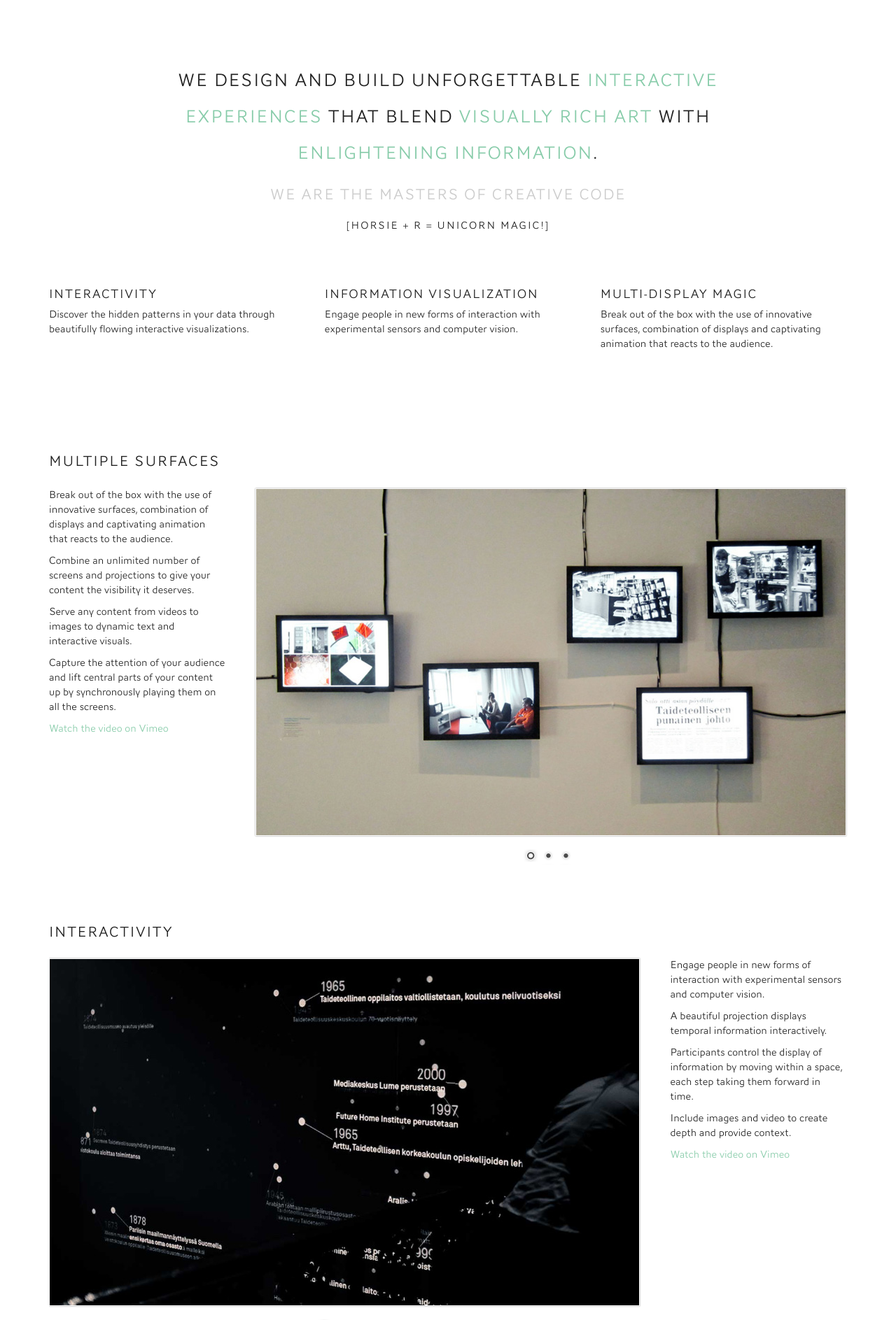
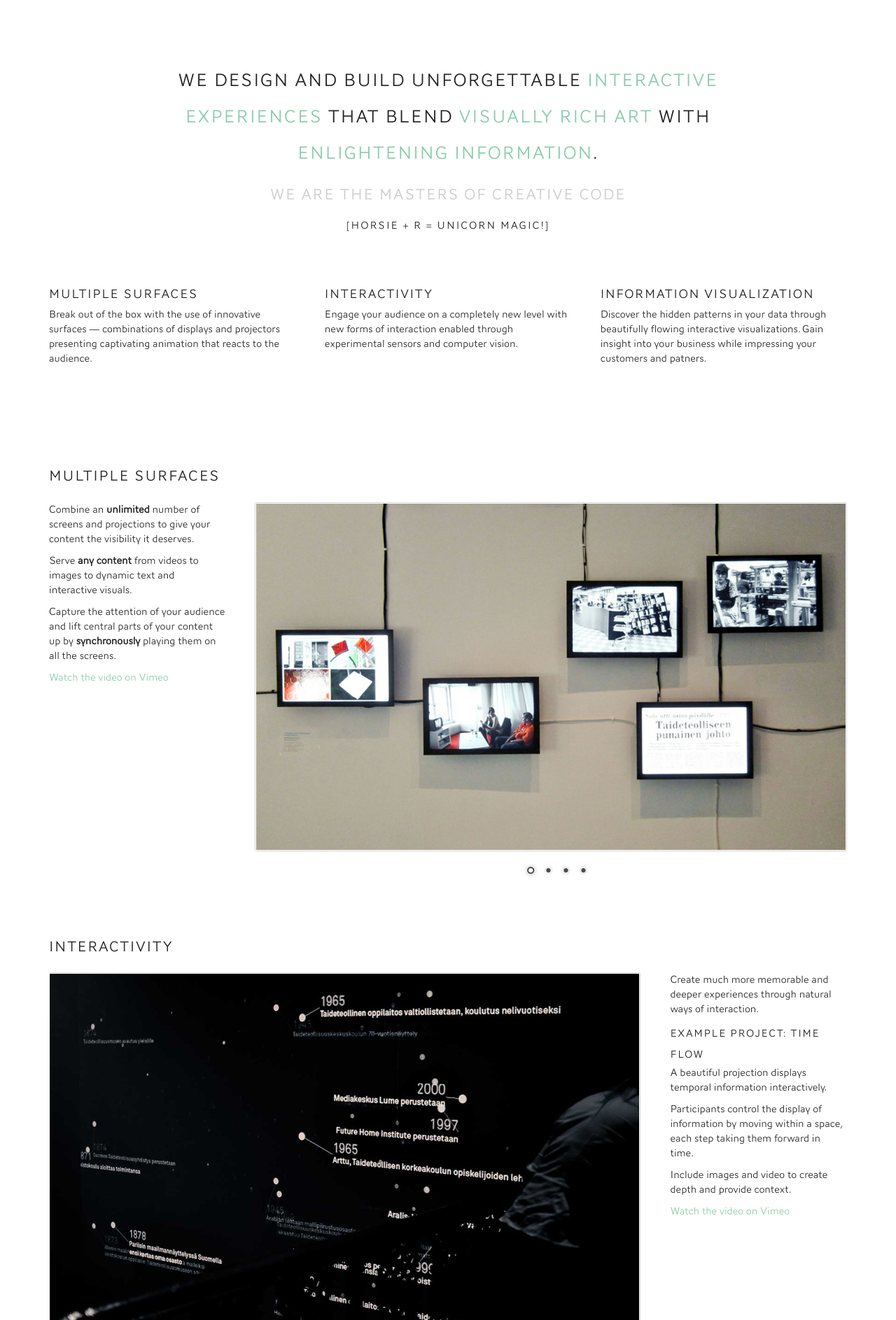
Before and after one commit to luopio/rrrrr, a PHP site: page / in a window 1280 px wide. Shown: the part 81-1968 px from the top of the page at 70% size. Run offline with PHP 8.4, Linux system fonts and the light colour scheme.

Commit message:
finalizing...
- silhouette images, better texts, screenshots for video

```diff
--- a/v3_website/css/styles.css
+++ b/v3_website/css/styles.css
@@ -38,6 +38,8 @@ div.slogan {margin:60px 0; text-align:center; letter-spacing:2px;}
 div.slogan h1 {font-size:26px; line-height:2; padding-right:130px;padding-left:130px;}
 div.slogan h2 {font-size:22px; line-height:3; color:#ccc;}
 
+div.nivo-caption { text-align: center; text-transform: uppercase; font:normal normal 2em/1.4 'AWConquerorSansLight', 'Lucida Grande', Arial, sans-serif; }
+
 /* ============================= */
 /* ! Layout for mobile version   */
 /* ============================= */
--- a/v3_website/index.html
+++ b/v3_website/index.html
@@ -22,7 +22,7 @@
 <div class="container navigation">
     <div class="row">
         <div class="threecol logo">
-            <a href="#landing"><img id="logo" src="images/reuna-logo-4.png" alt="Reuna" /></a>
+            <a href="#landing" id="landing-link"><img id="logo" src="images/reuna-logo-4.png" alt="Reuna" /></a>
         </div>
         <div class="ninecol last">
             <nav>
@@ -52,16 +52,16 @@
     </div>
     <div class="row shortinfo">
         <div class="fourcol">
-            <h2>Interactivity</h2>
-            <p>Discover the hidden patterns in your data through beautifully flowing interactive visualizations.</p>
+            <h2>Multiple surfaces</h2>
+            <p>Break out of the box with the use of innovative surfaces &mdash; combinations of displays and projectors presenting captivating animation that reacts to the audience.</p>
         </div>
         <div class="fourcol">
-            <h2>Information Visualization</h2>
-            <p>Engage people in new forms of interaction with experimental sensors and computer vision.</p>
+            <h2>Interactivity</h2>
+            <p>Engage your audience on a completely new level with new forms of interaction enabled through experimental sensors and computer vision.</p>
         </div>
         <div class="fourcol last">
-            <h2>Multi-display Magic</h2>
-            <p>Break out of the box with the use of innovative surfaces, combination of displays and captivating animation that reacts to the audience.</p>
+            <h2>Information Visualization</h2>
+            <p>Discover the hidden patterns in your data through beautifully flowing interactive visualizations. Gain insight into your business while impressing your customers and patners.</p>
         </div>
     </div>
 </div>
@@ -75,10 +75,9 @@
     </div>
     <div class="row">
         <div class="threecol">
-            <p>Break out of the box with the use of innovative surfaces, combination of displays and captivating animation that reacts to the audience.</p>
-            <p>Combine an unlimited number of screens and projections to give your content the visibility it deserves.</p>
-            <p>Serve any content from videos to images to dynamic text and interactive visuals.</p>
-            <p>Capture the attention of your audience and lift central parts of your content up by synchronously playing them on all the screens.</p>
+            <p>Combine an <b>unlimited</b> number of screens and projections to give your content the visibility it deserves.</p>
+            <p>Serve <b>any content</b> from videos to images to dynamic text and interactive visuals.</p>
+            <p>Capture the attention of your audience and lift central parts of your content up by <b>synchronously</b> playing them on all the screens.</p>
             <p><a href="http://vimeo.com/33879563">Watch the video on Vimeo</a></p>
         </div>
         <div class="slider-wrapper theme-default ninecol last">
@@ -87,7 +86,11 @@
                 <img src="images/contentflow-1.jpg" alt="" />
                 <img src="images/contentflow-2.jpg" alt="" />
                 <img src="images/contentflow-3.jpg" alt="" />
+                <img src="images/content-flow-screenie.png" alt="Watch the video on vimeo" title="#contentflow-video-htmlcaption" />
                 <!-- <iframe src="http://player.vimeo.com/video/33879563?title=0&amp;byline=0&amp;portrait=0&amp;color=ffffff&amp;api=1&amp;player_id=vimeo_contentflow" width="400" height="225" id="vimeo_contentflow" frameborder="0" webkitAllowFullScreen allowFullScreen></iframe> -->
+            </div>
+            <div id="contentflow-video-htmlcaption" class="nivo-html-caption">
+                <a href="http://http://vimeo.com/33879563">Watch the video</a>
             </div>
         </div>
     </div>
@@ -107,11 +110,16 @@
                 <img src="images/timeflow-1.jpg" alt="" />
                 <img src="images/timeflow-2.jpg" alt="" />
                 <img src="images/timeflow-3.jpg" alt="" />
+                <img src="images/time-flow-screenie.png" alt="Watch the video on vimeo" title="#timeflow-video-htmlcaption" />
                 <!-- <iframe src="http://player.vimeo.com/video/33879089?title=0&amp;byline=0&amp;portrait=0&amp;color=ffffff&amp;api=1&amp;player_id=vimeo_contentflow" width="400" height="225" id="vimeo_contentflow" frameborder="0" webkitAllowFullScreen allowFullScreen></iframe> -->
+            </div>
+            <div id="timeflow-video-htmlcaption" class="nivo-html-caption">
+                <a href="http://http://vimeo.com/33879089">Watch the video</a>
             </div>
         </div>
         <div class="threecol last">
-            <p>Engage people in new forms of interaction with experimental sensors and computer vision.</p>
+            <p>Create much more memorable and deeper experiences through natural ways of interaction.</p>
+            <h4>Example Project: Time Flow </h4>
             <p>A beautiful projection displays temporal information interactively.</p>
             <p>Participants control the display of information by moving within a space, each step taking them forward in time.</p>
             <p>Include images and video to create depth and provide context.</p>
@@ -129,9 +137,12 @@
     </div>
     <div class="row">
         <div class="threecol">
-            <p>Discover the hidden patterns in your data through beautifully flowing interactive visualizations.</p>
-            <p>Present yourself or your data with innovative approaches that increase understandability.</p>
-            <p><a href="http://www.seismi.org">See an example case</a></p>
+            <p>Gain new insight into your data through real-time visualizations.</p>
+            <p>Create ever-lasting impressions in your clientele and partner network.</p>
+            <p>Add interaction to dive deeper into the information.</p>
+            <h4>Example Project: Seismi </h4>
+            <p>Several different views provide continuously updating information about the earthquakes around the globe.</p>
+            <p><a href="http://www.seismi.org">See in online</a></p>
         </div>
         <div class="slider-wrapper theme-default ninecol last">
             <div class="ribbon"></div>
@@ -154,6 +165,7 @@
     </div>
     <div class="row">
         <div class="threecol">
+            <img src="images/reuna-logo.png" alt="REUNA BUREAU" />
             <h3>REUNA</h3>
             <p>We're always interested in sweet business proposals and meeting with great people.</p>
             <p>Visit us on <a href="http://twitter.com/reunabureau">Twitter</a>, Facebook or LinkedIn.</p>
@@ -161,16 +173,19 @@
                 +358 40 722 5101</p>
         </div>
         <div class="threecol">
+            <img src="images/silhouette_lauri.png" alt="Lauri" />
             <h3>Lauri Kainulainen</h3>
             <p>lauri@reunabureau.com<br />
                 +358 40 722 5101</p>
         </div>
         <div class="threecol">
+            <img src="images/silhouette_gokce.png" alt="Gökce" />
             <h3>G&ouml;kce Taskan</h3>
             <p>gokce@reunabureau.com<br />
                 +358 44 556663</p>
         </div>
         <div class="threecol last">
+            <img src="images/silhouette_niko.png" alt="Niko" />
             <h3>Niko Knappe</h3>
             <p>niko@reunabureau.com<br />
                 +358 50 4418182</p>
@@ -186,7 +201,7 @@ $(window).load(function() {
     $('#surfaces-carousel,#interactivity-carousel,#infovis-carousel').nivoSlider();
 
     // PAGE SCROLLING (uses jquery)
-    $('nav a,a.hilight').click(function(e) {
+    $('nav a,a.hilight,a#landing-link').click(function(e) {
         e.preventDefault();
         var href = $(this).attr("href");
         var elementClicked = href;
```
Also changed, not shown: v3_website/images/content-flow-screenie.png (added), v3_website/images/reuna-logo.png (added), v3_website/images/silhouette_gokce.png (added), v3_website/images/silhouette_lauri.png (added), v3_website/images/silhouette_niko.png (added), v3_website/images/time-flow-screenie.png (added).
